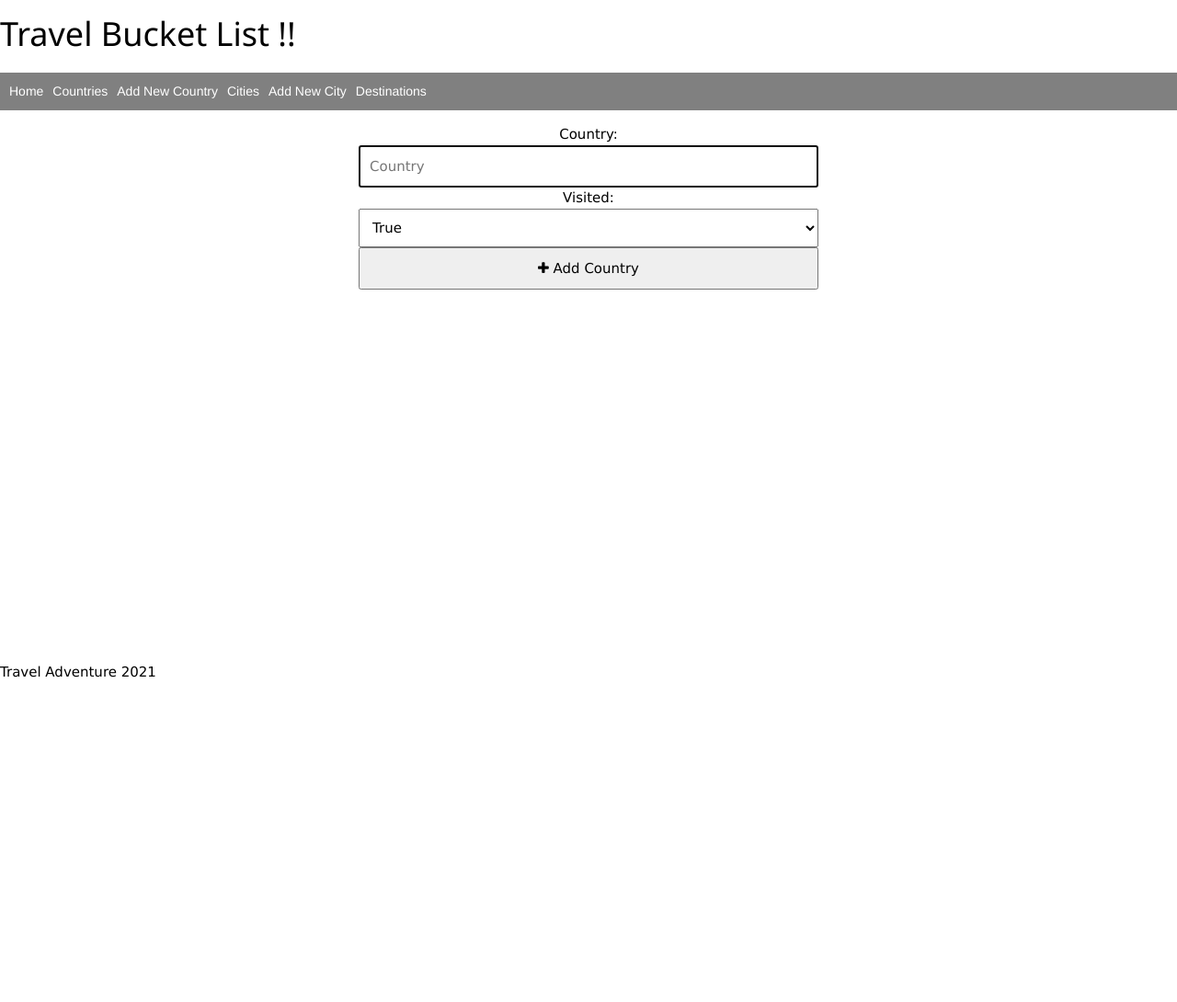
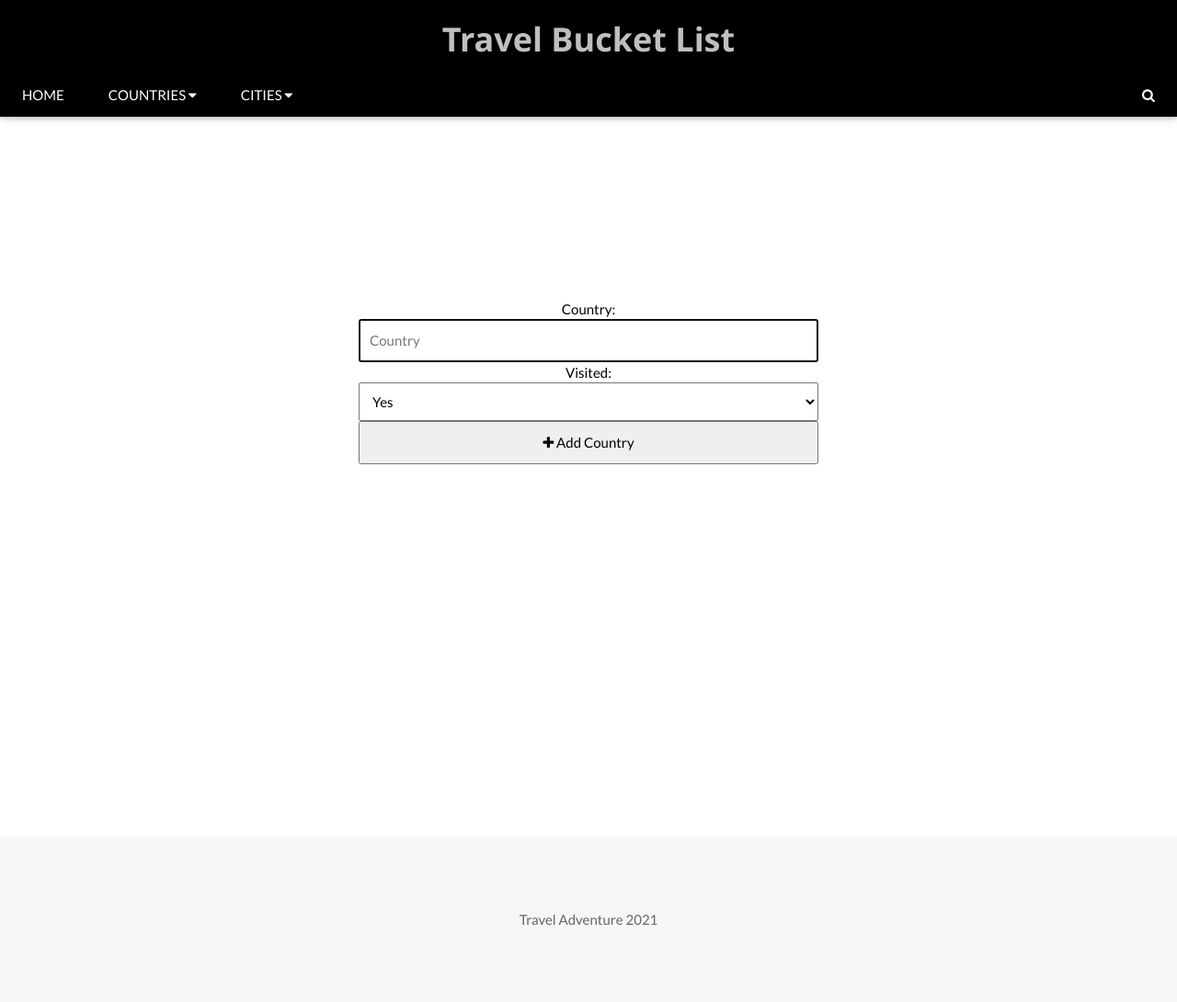
Before and after one commit to poojachugh15/Travel-Bucket-List-Project-in-Python-Flask-and-PostgreSQL, a Flask app: page /countries/new in a window 1280 px wide. Shown: the whole page at 92% size. Before the commit the page ends 737 px from the top, so only its background shows below. Run offline with Flask 2, Linux system fonts and the light colour scheme.

Commit message:
made some changes on home page

```diff
--- a/controllers/countries_controller.py
+++ b/controllers/countries_controller.py
@@ -68,3 +68,24 @@ def visited_countries():
 def bucket_list():
     bucket_list = country_repository.select_all()
     return render_template('/countries/bucket_list.html', bucket_list=bucket_list)
+
+@country_blueprint.route("/search")
+def search():
+    return render_template("/search.html")
+
+@country_blueprint.route("/search", methods=['POST'])
+def searchText():
+    print(request.form)
+    formSearchText = request.form.get("searchtext")
+    if formSearchText:
+     return render_template("/search.html", searchText=formSearchText)
+    else:
+     return render_template("/search.html")
+
+
+@country_blueprint.route("/bycountry", methods=['POST'])
+def search_by_country():
+    print(request.form)
+    id = request.form["country_id"]
+    country_repository.select(id)
+    return redirect(f"/countries/{id}")
--- a/static/css/style.css
+++ b/static/css/style.css
@@ -92,4 +92,5 @@ input, select, button {
 .align-center{
   width: 500px;
   margin: 0 auto;
+  padding-top: 20%;
 }
--- a/templates/base.html
+++ b/templates/base.html
@@ -7,27 +7,60 @@
   <link rel="stylesheet" href="https://stackpath.bootstrapcdn.com/font-awesome/4.7.0/css/font-awesome.min.css" crossorigin="anonymous">
   <link rel="stylesheet" href="{{ url_for('static', filename='css/style.css') }}">
   <link rel="stylesheet" href="https://www.w3schools.com/w3css/4/w3.css">
+  <link rel="stylesheet" href="https://www.w3schools.com/w3css/4/w3.css">
+  <link rel="stylesheet" href="https://fonts.googleapis.com/css?family=Lato">
+  <link rel="stylesheet" href="https://cdnjs.cloudflare.com/ajax/libs/font-awesome/4.7.0/css/font-awesome.min.css">
+  <style>
+  body {font-family: "Lato", sans-serif}
+  .mySlides {display: none}
+  </style>
   <title>Travel Adventure!!</title>
 </head>
 <body>
-      <header>
-        <h1>Travel Bucket List !!</h1>
-    <nav>
-      <ul class="menu">
-        <li><a href="/">Home</a></li>
-        <li><a href="/countries">Countries</a></li>
-        <li><a href="/countries/new">Add New Country</a></li>
-        <li><a href="/countries/cities">Cities</a></li>
-        <li><a href="/countries/cities/new">Add New City</a></li>
-        <li><a href="/countries/cities/destinations">Destinations</a></li>
+<div>
+  Travel Adventure
 
-      </ul>
-    </nav>
-  </header>
-  <div>
+</div>
+<!-- Navbar -->
+<div class="w3-top">
+  <div class="w3-bar w3-black w3-card">
+    <div class="w3-display-container w3-margin-top w3-center">
+      <h1 class="w3-xxlarge w3-text-white"><span class="w3-padding w3-black w3-opacity-min"><b>Travel Bucket List</b></span></h1>
+    </div>
+        <a href="/" class="w3-bar-item w3-button w3-padding-large">HOME</a>
+        <div class="w3-dropdown-hover w3-hide-small">
+          <button class="w3-padding-large w3-button" title="COUNTRIES">COUNTRIES <i class="fa fa-caret-down"></i></button>
+          <div class="w3-dropdown-content w3-bar-block w3-card-4">
+            <a href="/countries" class="w3-bar-item w3-button">Show All</a>
+            <a href="/countries/new" class="w3-bar-item w3-button">Add New</a>
+            <a href="/countries/visited" class="w3-bar-item w3-button">Visited</a>
+            <a href="/countries/notvisited" class="w3-bar-item w3-button">WishList</a>
+          </div>
+        </div>
+        <div class="w3-dropdown-hover w3-hide-small">
+          <button class="w3-padding-large w3-button" title="CITIES">CITIES <i class="fa fa-caret-down"></i></button>
+          <div class="w3-dropdown-content w3-bar-block w3-card-4">
+            <a href="/countries/cities" class="w3-bar-item w3-button">Show All</a>
+            <a href="/countries/cities/new" class="w3-bar-item w3-button">Add New</a>
+            <a href="/cities/visited" class="w3-bar-item w3-button">Visited</a>
+            <a href="/cities/notvisited" class="w3-bar-item w3-button">WishList</a>
+          </div>
+        </div>
+        <a href="/search" class="w3-padding-large w3-hover-red w3-hide-small w3-right"><i class="fa fa-search"></i></a>
+      </div>
+</div>
+
+
+<!-- Page content -->
+<div class="w3-content" style="max-width:2000px;margin-top:46px">
     {% block content %}
     {% endblock %}
-  </div>
-  <footer>Travel Adventure 2021</footer>
+<!-- End Page Content -->
+</div>
+
+<!-- Footer -->
+<footer class="w3-container w3-padding-64 w3-center w3-opacity w3-light-grey w3-xlarge">
+  <p class="w3-medium">Travel Adventure 2021</p>
+</footer>
 </body>
 </html>
--- a/templates/cities/new.html
+++ b/templates/cities/new.html
@@ -1,6 +1,6 @@
 {% extends "base.html" %}
 {% block content %}
-<div class="container form">
+<div class="container align-center">
 <form action="/countries/cities" method="post">
     <div>
         <label for="country">Country:</label>
@@ -18,8 +18,8 @@
     <div>
         <label for="visited">Visited:</label>
         <select name="visited" id="visited">
-            <option value="true">True</option>
-            <option value="false">False</option>
+            <option value="true">Yes</option>
+            <option value="false">No</option>
         </select>
     </div>
 
--- a/templates/countries/new.html
+++ b/templates/countries/new.html
@@ -1,7 +1,7 @@
 {% extends "base.html" %}
 
 {% block content %}
-<div class="container form">
+<div class="container align-center">
 <form action="/countries" method="post">
     <div>
         <label for="name">Country:</label>
@@ -10,8 +10,8 @@
       <div>
         <label for="visited">Visited:</label>
         <select id="visited" name="visited">
-          <option value="true">True</option>
-          <option value="false">False</option>
+          <option value="true">Yes</option>
+          <option value="false">No</option>
         </select>
       </div>
       <button type="submit" class="button-update"><i class="fa fa-plus" aria-hidden="true"></i> Add Country</button>
```
Also changed, not shown: templates/cities/edit.html (+6 -5 lines), templates/countries/edit.html (+4 -4 lines), templates/countries/show.html (+11 -7 lines), templates/destinations/index.html (deleted, +0 -21 lines), templates/destinations/notvisited.html (deleted, +0 -18 lines), templates/destinations/visited.html (deleted, +0 -18 lines), templates/index.html (+5 -6 lines), templates/search.html (added, +24 -0 lines).
